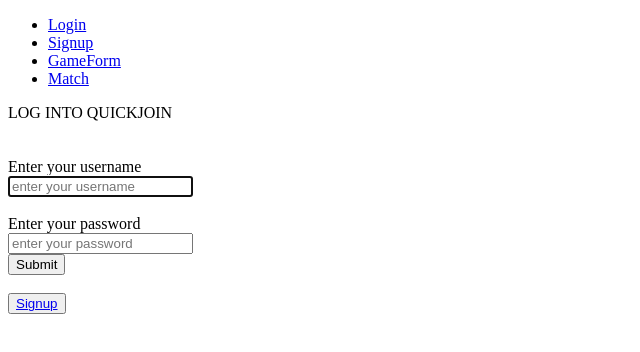
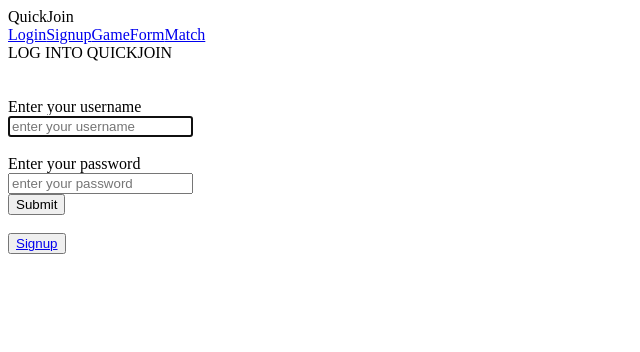
Before and after one commit to cmalhi/quickjoin, a React app: page /Login in a window 1280 px wide. Shown: the top 352 px of the page, without its empty margins (0-640 px from the left). Built offline with nearby package versions, Linux system fonts and the light colour scheme; the HTML template or start-up script is replaced by a standard one.

Commit message:
More styling, router change

```diff
--- a/client/src/components/App.jsx
+++ b/client/src/components/App.jsx
@@ -1,8 +1,12 @@
 import React from 'react';
 import axios from 'axios';
+import Login from './Login.jsx';
+import Signup from './Signup.jsx';
 import GameForm from './GameForm.jsx';
-import Login from './Login.jsx';
+import Match from './Match.jsx';
 import Nav from './Nav.jsx';
+import { BrowserRouter, Route } from 'react-router-dom';
+
 
 class App extends React.Component {
   constructor(props) {
@@ -13,10 +17,19 @@
     };
   }
 
-  // conditional rendering currently not working
   render() {
       return(
-        <Nav />
+        <BrowserRouter>
+          <div>
+            <div className="title">QuickJoin</div>
+            <Route component={Nav} />
+            <Route path='/home' render={() => <h1>Replace me with a home page description</h1>}/>
+            <Route path='/login' component={Login} />
+            <Route path='/signup' component={Signup} />
+            <Route path='/gameform' component={GameForm} />
+            <Route path='/match' component={Match} />
+          </div>
+        </BrowserRouter>
       )
   }
 }
--- a/client/src/components/GameForm.jsx
+++ b/client/src/components/GameForm.jsx
@@ -77,7 +77,8 @@
     return (
       <div className="form-container">
         <div className="form">
-          <div className="title">QuickJoin</div>
+        <div>SEARCH FOR PLAYERS</div>
+        <br />
           <form onSubmit={this.handleSubmit.bind(this)}>
             <label>
               <br />
--- a/client/src/components/Login.jsx
+++ b/client/src/components/Login.jsx
@@ -45,6 +45,7 @@
 
   render() {
     return (
+      <div className="form-container">
         <div className=" form">
           <div className="login-title">LOG INTO QUICKJOIN</div>
           <br />
@@ -65,6 +66,7 @@
           <button><Link to="/Signup">Signup</Link></button>
           <br />
         </div>
+      </div>
     )
   }
 }
--- a/client/src/components/Match.jsx
+++ b/client/src/components/Match.jsx
@@ -35,12 +35,14 @@
 
   render() {
     return (
+      <div className="form-container">
         <div>
           <div>{this.state.matches.length} hot singles in your area</div>
           <br />
           {this.state.matches.map((match, key) => {
             return <MatchEntry match={match} key={key} />
           })}
+        </div >
       </div>
       )
   }
--- a/client/src/components/Nav.jsx
+++ b/client/src/components/Nav.jsx
@@ -1,10 +1,10 @@
 import React from 'react';
-import { BrowserRouter as Router, Route, Redirect, Link } from 'react-router-dom';
+import { BrowserRouter as Router, Link } from 'react-router-dom';
 import App from './App.jsx';
 import Login from './Login.jsx';
 import Signup from './Signup.jsx';
 import GameForm from './GameForm.jsx';
-import Match from './Match.jsx'
+import Match from './Match.jsx';
 
 class Nav extends React.Component {
 
@@ -12,18 +12,12 @@
     return (
       <Router>
         <div>
-          <div>
-            <ul>
-              <li><Link to="/Login">Login</Link></li>
-              <li><Link to="/Signup">Signup</Link></li>
-              <li><Link to="/GameForm">GameForm</Link></li>
-              <li><Link to="/Match">Match</Link></li>
-            </ul>
+          <div className="nav">
+            <Link to="/login">Login</Link>
+            <Link to="/signup">Signup</Link>
+            <Link to="/gameform">GameForm</Link>
+            <Link to="/match">Match</Link>
           </div>
-          <Route path="/Login" component={Login} />
-          <Route path="/Signup" component={Signup} />
-          <Route path="/GameForm" component={GameForm} />
-          <Route path="/Match" render={()=> <Match />} />
         </div>
       </Router>
     );
--- a/client/src/components/Signup.jsx
+++ b/client/src/components/Signup.jsx
@@ -42,6 +42,7 @@
 
   render() {
     return (
+      <div className="form-container">
         <div className="form">
           <div>SIGN UP FOR QUICKJOIN</div>
           <br />
@@ -62,6 +63,7 @@
           <button><Link to="/Login">Login</Link></button>
           <br />
         </div>
+      </div>
     );
   }
 }
```
Also changed, not shown: 2 other files (tests, documents, lock files or other folders). Lines whose indentation alone changed are shown as unchanged.
